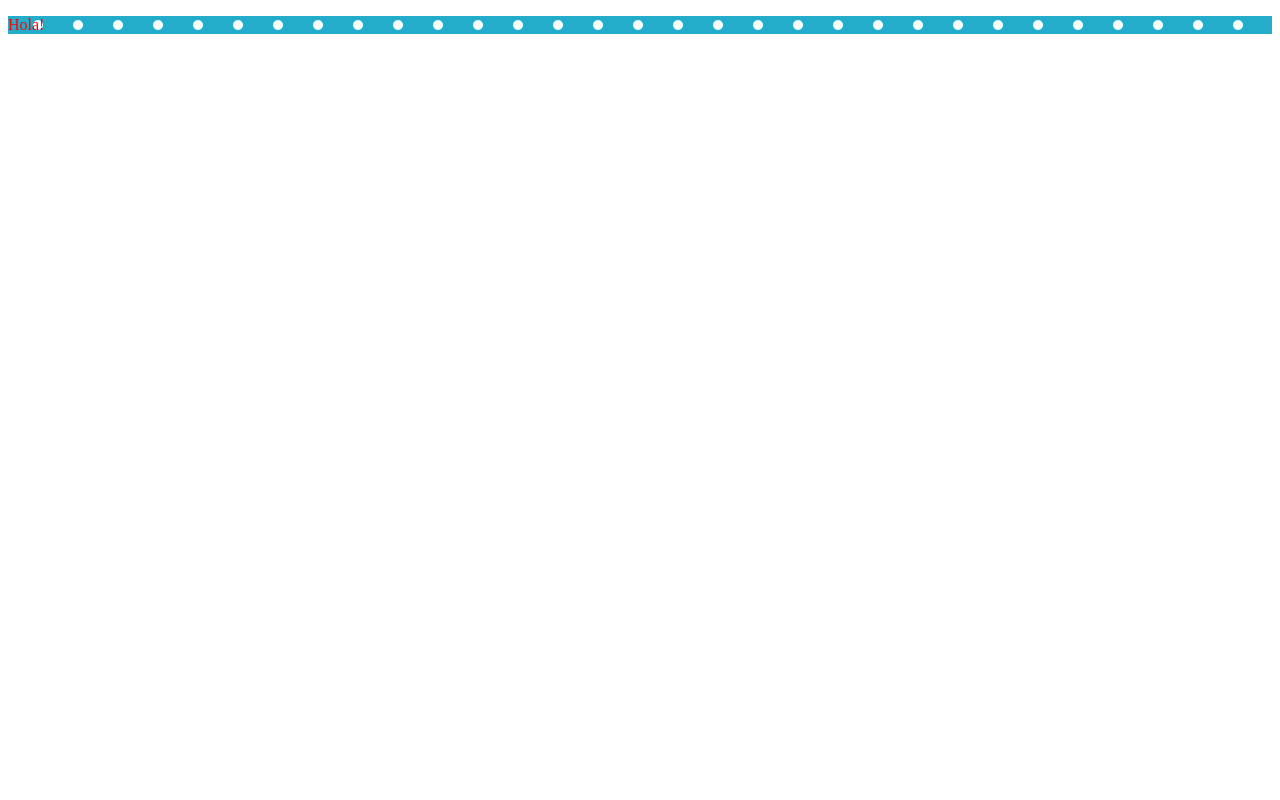
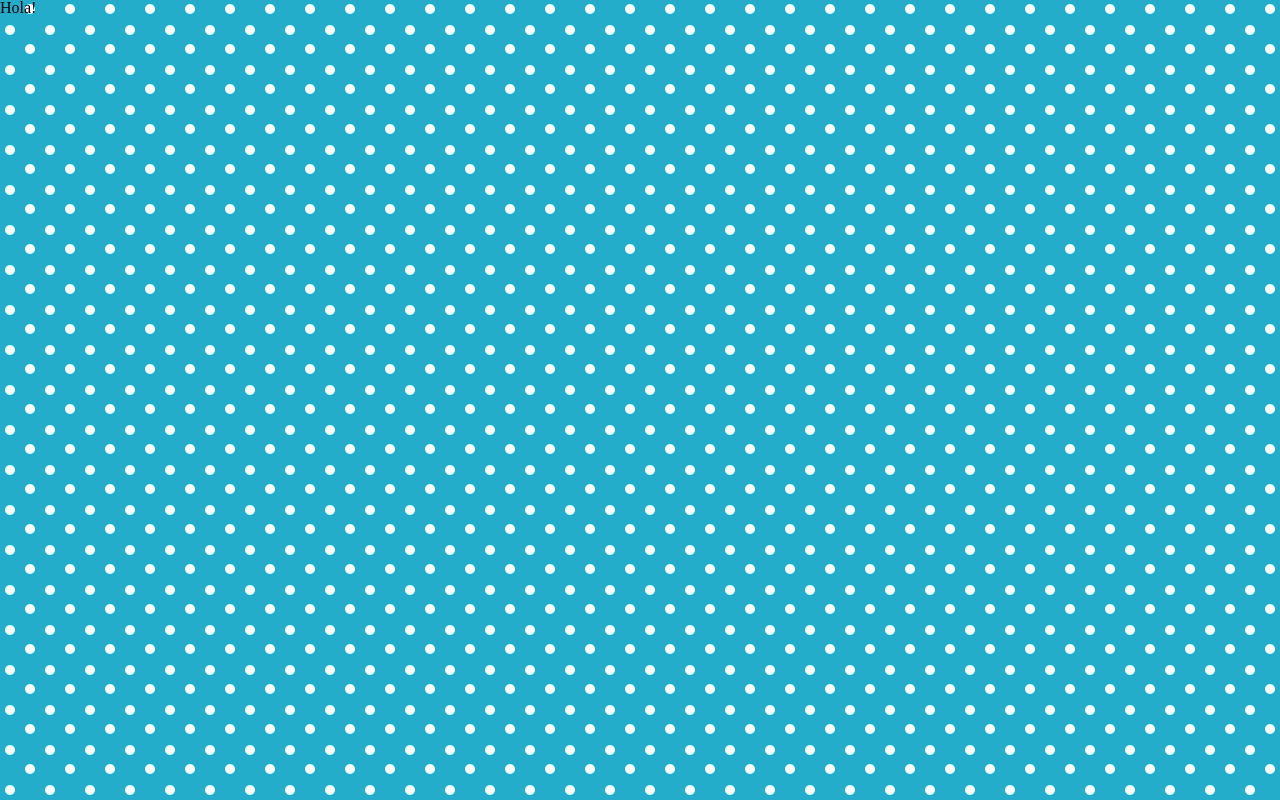
Before and after one commit to vickierose/vickie_wisgley_shop, a React app: page / in a window 1280 px wide. Built offline with nearby package versions, Linux system fonts and the light colour scheme.

Commit message:
added semantic-ui, wrapper styling

```diff
--- a/package.json
+++ b/package.json
@@ -36,6 +36,7 @@
     "react": "^16.2.0",
     "react-dom": "^16.2.0",
     "react-router": "^4.2.0",
-    "react-router-dom": "^4.2.2"
+    "react-router-dom": "^4.2.2",
+    "semantic-ui-react": "^0.78.3"
   }
 }
--- a/src/App.scss
+++ b/src/App.scss
@@ -1,6 +1,4 @@
 .wrapper {
+  height: 100vh;
   background: url('./pictures/polka_dots.png');
 }
-p {
-  color: red
-}
--- a/src/index.js
+++ b/src/index.js
@@ -1,7 +1,7 @@
 import React from 'react';
 import ReactDOM from 'react-dom';
 import App from './App.js';
-
+import './main.scss'
 ReactDOM.render(
  <App />,
  document.getElementById('app')
--- /dev/null
+++ b/src/main.scss
@@ -0,0 +1 @@
+@import './styles/reset.scss';
--- /dev/null
+++ b/src/styles/reset.scss
@@ -0,0 +1,40 @@
+* {
+  box-sizing: border-box;
+  font-family: Verdana, Geneva, Tahoma, sans-serif
+}
+
+html, body, footer, header,
+div, section, article, aside, nav,
+span, p, a,
+h1, h2, h3, h4, h5, h6,
+ol, ul, li, form, label,
+table, caption, tbody, tfoot, thead, tr, th, td,
+input, button, textarea,
+img, audio, video {
+  margin: 0;
+  padding: 0;
+  border: 0;
+  font-size: 100%;
+  font: inherit;
+  vertical-align: baseline;
+}
+
+/* HTML5 display-role reset for older browsers */
+article, aside, footer, header, nav, section {
+  display: block;
+}
+
+body {
+  line-height: 1;
+  height: 100%;
+  overflow: hidden;
+}
+
+ol, ul {
+  list-style: none;
+}
+
+table {
+  border-collapse: collapse;
+  border-spacing: 0;
+}
```
Also changed, not shown: 1 other file (tests, documents, lock files or other folders).
